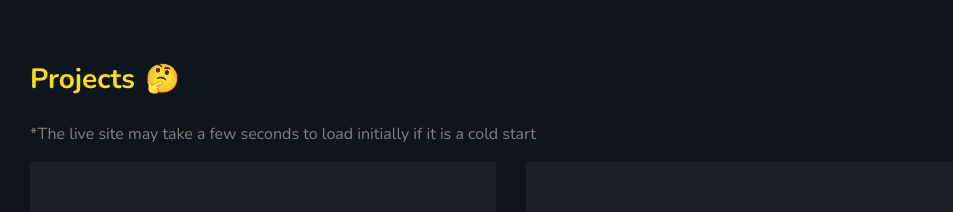
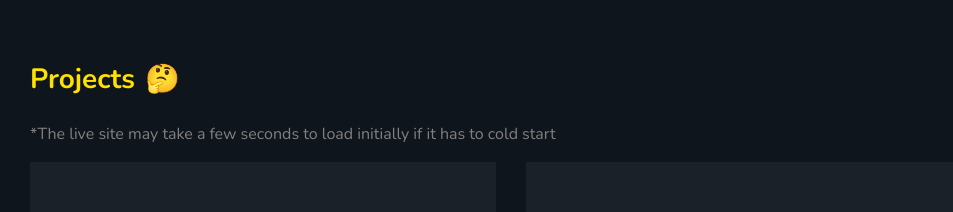
Before and after one commit to jeremykhon/personal-website, a Next.js app: page / in a window 1280 px wide. Shown: the part 1040-1252 px from the top of the page, without its empty margins (129-1082 px from the left). Built offline with nearby package versions, Linux system fonts and the light colour scheme.

Commit message:
update disclaimer

```diff
--- a/components/ProfilePage/Projects/index.tsx
+++ b/components/ProfilePage/Projects/index.tsx
@@ -50,7 +50,7 @@ const Projects: React.FC = () => {
           Projects<EmojiSpan>🤔</EmojiSpan>
         </Title>
         <Disclaimer>
-          *The live site may take a few seconds to load initially if it is a
+          *The live site may take a few seconds to load initially if it has to
           cold start
         </Disclaimer>
         <Container style={{ padding: 0 }}>
```
